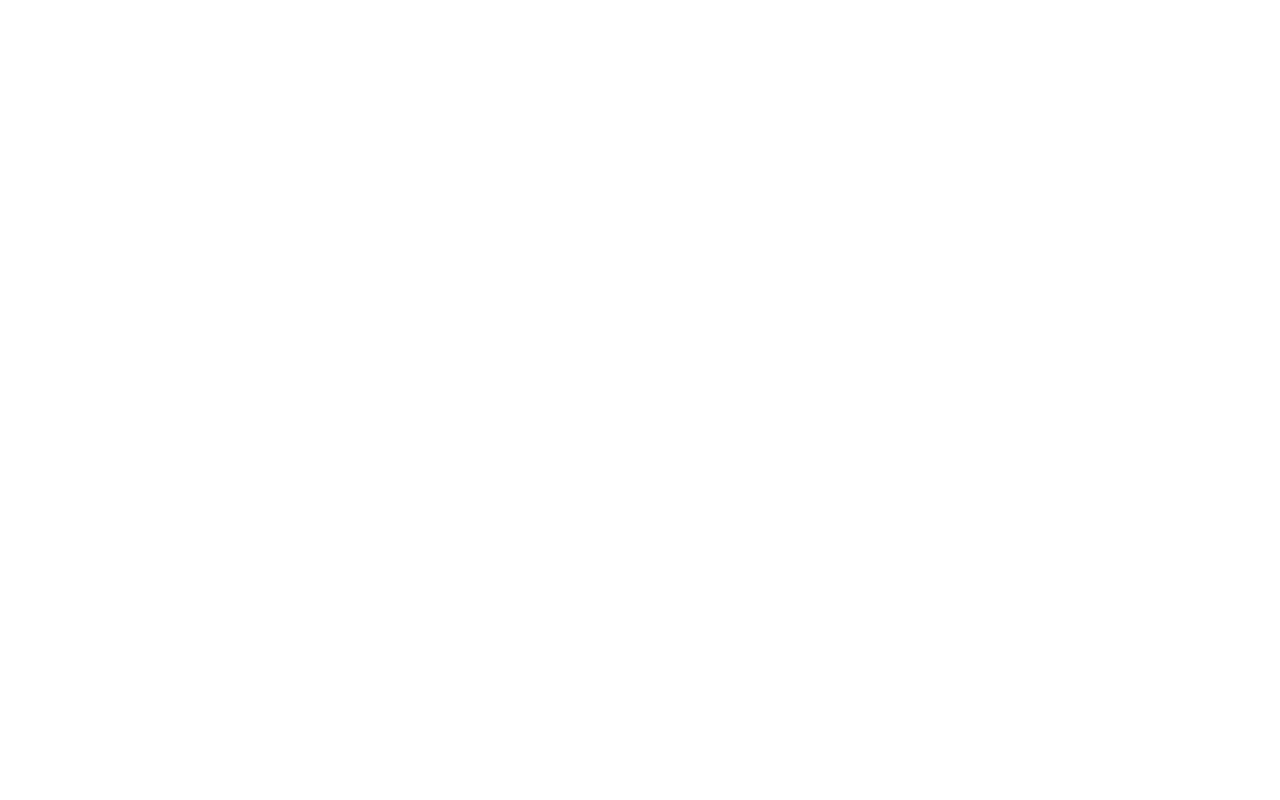
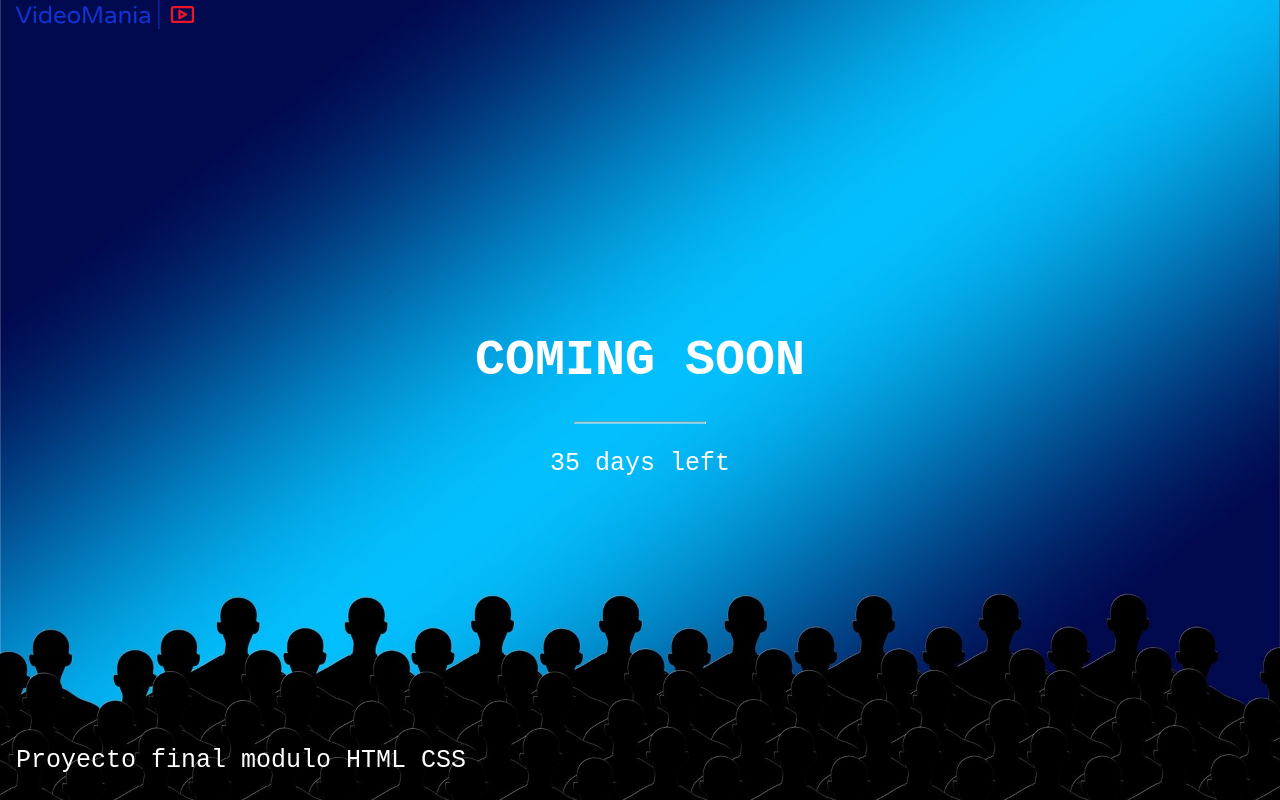
Before and after one commit to webito/VideoMania, a plain HTML site: page src/coming-soon.html in a window 1280 px wide. Drawn offline with Linux system fonts and the light colour scheme.

Commit message:
Estilo y diseño inicial comming soon

```diff
--- a/src/coming-soon.html
+++ b/src/coming-soon.html
@@ -1,12 +1,28 @@
 <!DOCTYPE html>
-<html lang="en">
+<html lang="es">
 <head>
     <meta charset="UTF-8">
     <meta http-equiv="X-UA-Compatible" content="IE=edge">
     <meta name="viewport" content="width=device-width, initial-scale=1.0">
-    <title>Document</title>
+    <link rel="stylesheet" href="./css/reset.css">
+    <link rel="stylesheet" href="./css/coming-soon.css">
+    <title>Coming soon VideoMania</title>
 </head>
 <body>
 
+<div class="bgimg">
+  <div class="topleft">
+    <a href="index.html" alt="Acceso a videoMania"><img src="img/logo.svg"></a>
+  </div>
+  <div class="middle">
+    <h1>COMING SOON</h1>
+    <hr>
+    <p>35 days left</p>
+  </div>
+  <div class="bottomleft">
+    <p>Proyecto final modulo HTML CSS</p>
+  </div>
+</div>
+
 </body>
 </html>
--- /dev/null
+++ b/src/css/coming-soon.css
@@ -0,0 +1,42 @@
+body, html {
+  height: 100%;
+  margin: 0;
+}
+
+.bgimg {
+   /* background-color: aqua;
+  background-image: url('/src/img/forest.JPG');*/
+  background: url('../img/coming.jpg') top center no-repeat;
+  height: 100%;
+  background-position: center;
+  background-size: cover;
+  position: relative;
+  color: white;
+  font-family: "Courier New", Courier, monospace;
+  font-size: 25px;
+}
+
+.topleft {
+  position: absolute;
+  top: 0;
+  left: 16px;
+}
+
+.bottomleft {
+  position: absolute;
+  bottom: 0;
+  left: 16px;
+}
+
+.middle {
+  position: absolute;
+  top: 50%;
+  left: 50%;
+  transform: translate(-50%, -50%);
+  text-align: center;
+}
+
+hr {
+  margin: auto;
+  width: 40%;
+}
```
Also changed, not shown: src/index.html (+4 -2 lines), src/img/coming.jpg (added).
